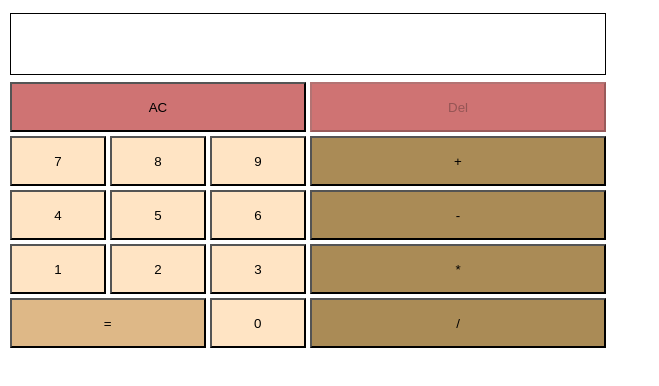
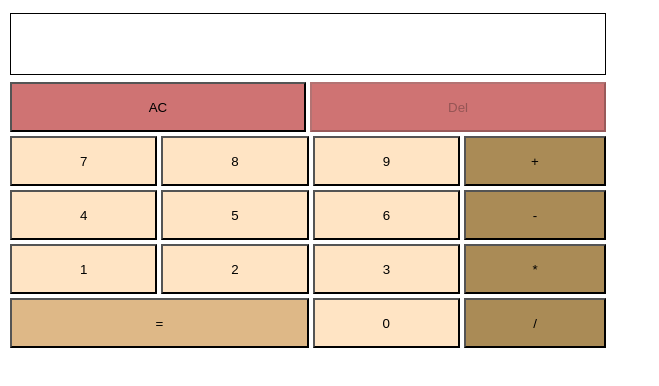
Before and after one commit to guillaume-gonnet/odin-calculator, a website with bundled scripts: page index.html in a window 1280 px wide. Shown: the whole page, without its empty margins (0-659 px from the left). Built offline with nearby package versions, Linux system fonts and the light colour scheme.

Commit message:
fix UI collapsing to 2 columns of numbers

```diff
--- a/styles.css
+++ b/styles.css
@@ -24,12 +24,12 @@
 #btn-numbers {
     display: flex;
     flex-flow: row-reverse wrap;
-    flex-basis: 60%;
+    flex: 1 0 calc(100% / 4 *3 - 12px);
 }
 
 #btn-operators {
     display: flex;
-    flex-basis: 60%;
+    flex-basis: calc(100% / 4 *1 - 4px);
     flex-direction: column;
 }
 
@@ -38,22 +38,21 @@
 }
 
 .btn-number {
-    flex: 1 0 32%;
+    flex: 1 0 calc(100% /3 - 4px);
     background-color: bisque;
 }
 
 .btn-equal {
-    flex: 1 0 65%;
+    flex: 1 0 calc(100% /3 *2 - 4px);
     background-color: burlywood;
 }
 
 .btn-operator {
-    flex-basis: 24%;
     background-color: rgb(170, 139, 86);
 }
 
 .btn-other {
-    flex-basis: 50%;
+    flex-basis: calc(100% / 2 - 0px);
     background-color: rgb(207, 115, 115);
 }
 
```
